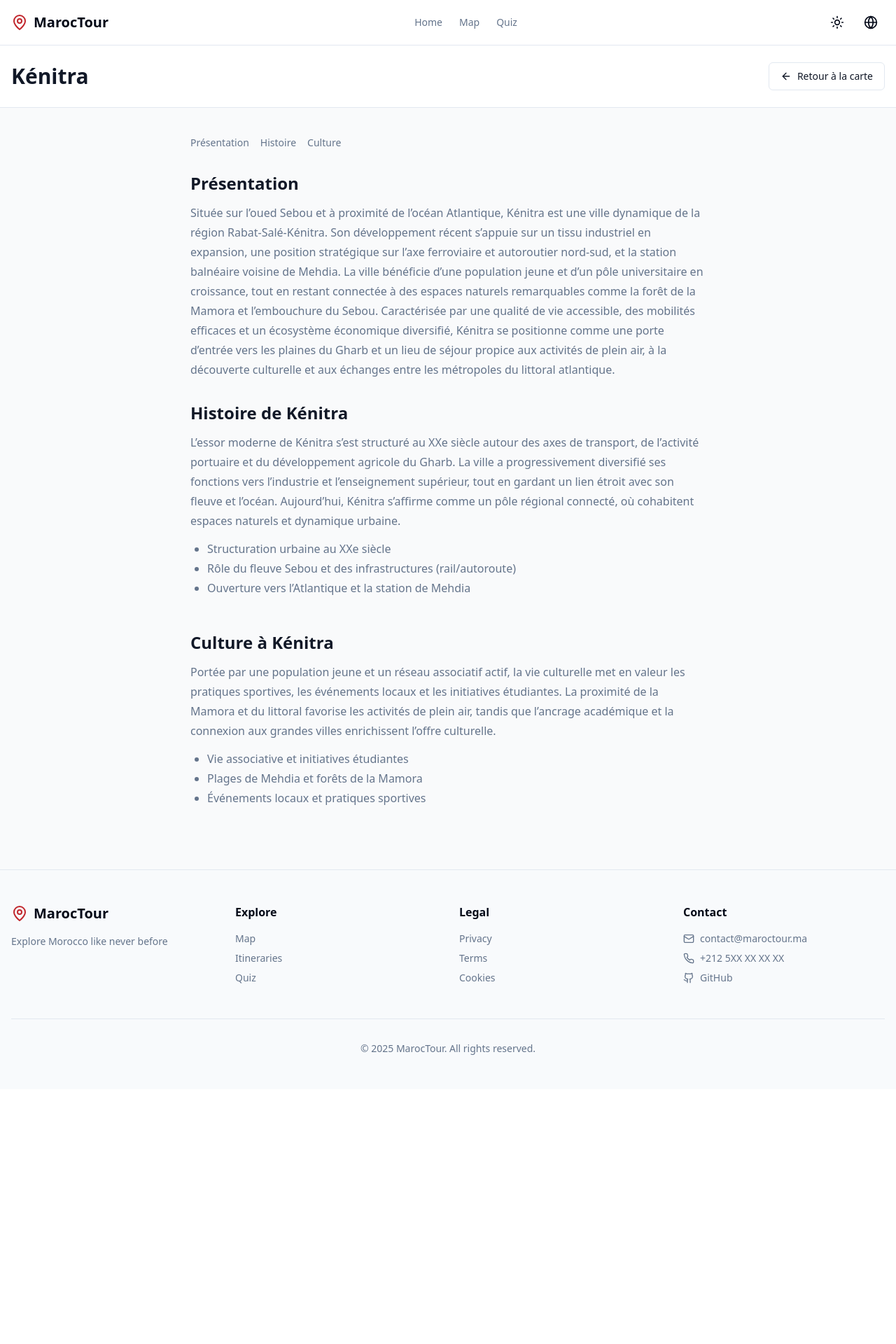
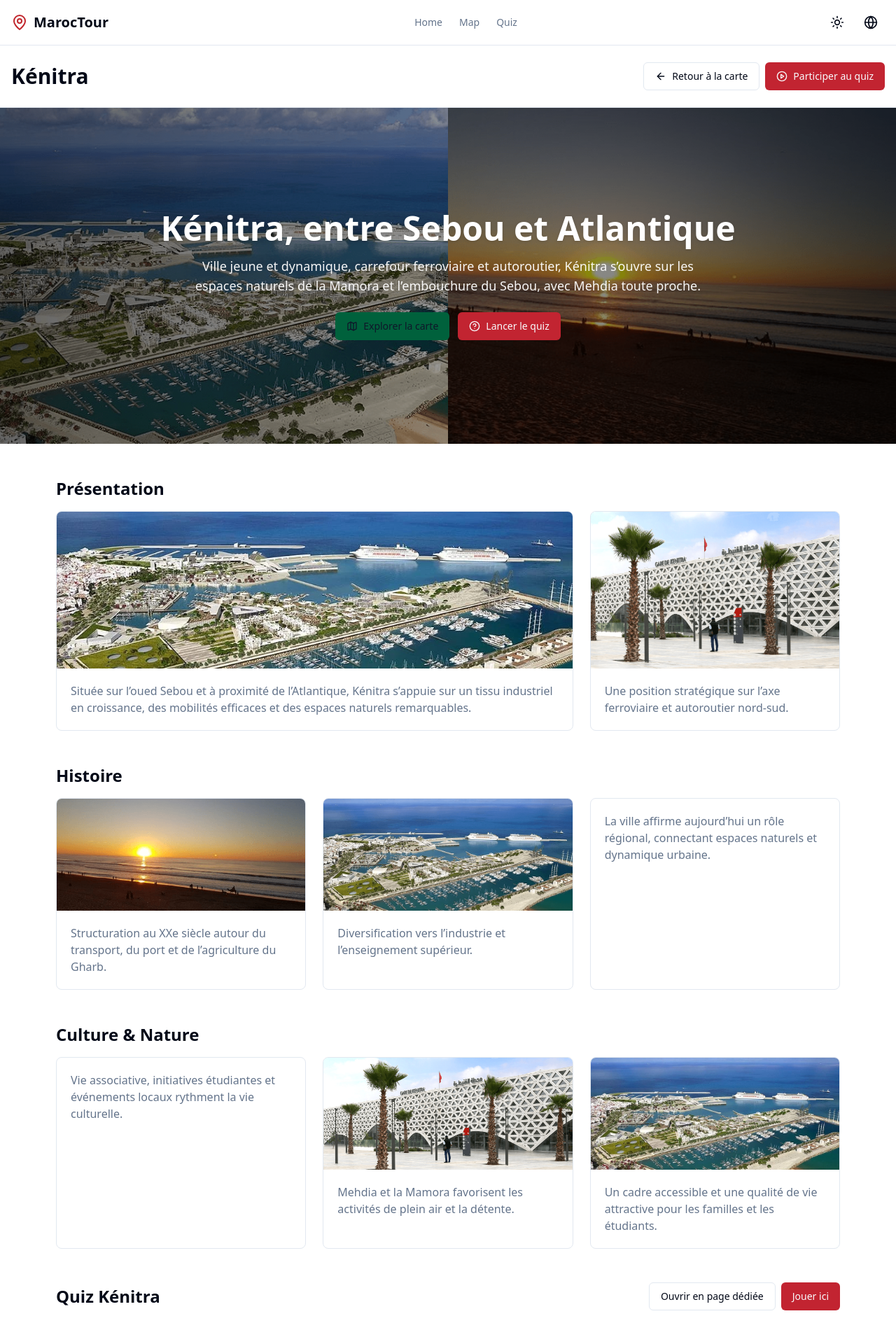
Before and after one commit to amn-sdk/MarocTour, a Next.js app in the folder apps/web/: page /en/city/kenitra in a window 1280 px wide. Shown: the top 1920 px of the page at 70% size. Before the commit the page ends 1556 px from the top, so only its background shows below. Built offline with nearby package versions, Linux system fonts and the light colour scheme.

Commit message:
feat(city/kenitra): refonte UI (hero + sections illustrÃ©es) et intÃ©gration du quiz jouable depuis la page

```diff
--- a/apps/web/app/[locale]/city/kenitra/kenitra-client.tsx
+++ b/apps/web/app/[locale]/city/kenitra/kenitra-client.tsx
@@ -2,76 +2,229 @@
 'use client';
 
 import Link from 'next/link';
+import { useState } from 'react';
 import { Button } from '@/components/ui/button';
-import { ArrowLeft } from 'lucide-react';
+import { ArrowLeft, PlayCircle, Map, HelpCircle } from 'lucide-react';
+import { Quiz } from '@/components/quiz/quiz';
+import { kenitraQuestions } from '@/data/quizzes/kenitra';
+import { QuizLeaderboard } from '@/components/quiz/quiz-leaderboard';
 
 export default function KenitraPageClient() {
+  const [showQuiz, setShowQuiz] = useState(false);
+  const [currentScore, setCurrentScore] = useState<any>(undefined);
+
   return (
-    <div className="min-h-screen bg-gray-50">
-      <header className="bg-white border-b text-gray-900">
+    <div className="min-h-screen bg-background text-foreground">
+      <header className="bg-card border-b">
         <div className="container mx-auto px-4 py-6 flex items-center justify-between">
           <h1 className="text-3xl font-bold">Kénitra</h1>
+          <div className="flex gap-2">
             <Link href="/map">
               <Button variant="outline">
                 <ArrowLeft className="h-4 w-4 mr-2" />
                 Retour à la carte
               </Button>
             </Link>
+            <Link href="#quiz">
+              <Button>
+                <PlayCircle className="h-4 w-4 mr-2" />
+                Participer au quiz
+              </Button>
+            </Link>
+          </div>
         </div>
       </header>
 
-      <main className="container mx-auto px-4 py-10 max-w-3xl text-gray-900">
-        <nav aria-label="Navigation interne" className="mb-8 flex gap-4 text-sm text-muted-foreground">
-          <a href="#presentation" className="hover:underline">Présentation</a>
-          <a href="#histoire" className="hover:underline">Histoire</a>
-          <a href="#culture" className="hover:underline">Culture</a>
-        </nav>
-
-        <section id="presentation" aria-labelledby="presentation-title" className="mb-8">
-          <h2 id="presentation-title" className="text-2xl font-semibold mb-3">Présentation</h2>
-          <p className="text-base leading-7 text-muted-foreground">
-            Située sur l’oued Sebou et à proximité de l’océan Atlantique, Kénitra est une ville dynamique
-            de la région Rabat‑Salé‑Kénitra. Son développement récent s’appuie sur un tissu industriel
-            en expansion, une position stratégique sur l’axe ferroviaire et autoroutier nord‑sud, et la
-            station balnéaire voisine de Mehdia. La ville bénéficie d’une population jeune et d’un pôle
-            universitaire en croissance, tout en restant connectée à des espaces naturels remarquables
-            comme la forêt de la Mamora et l’embouchure du Sebou. Caractérisée par une qualité de vie
-            accessible, des mobilités efficaces et un écosystème économique diversifié, Kénitra se
-            positionne comme une porte d’entrée vers les plaines du Gharb et un lieu de séjour propice
-            aux activités de plein air, à la découverte culturelle et aux échanges entre les métropoles
-            du littoral atlantique.
+      {/* Hero visuel */}
+      <section className="relative h-[60vh] flex items-center justify-center overflow-hidden">
+        <div className="absolute inset-0 z-0">
+          <div
+            className="absolute top-0 left-0 w-1/2 h-full"
+            style={{
+              backgroundImage: 'url(/images/cities/kenitra/hero.png)',
+              backgroundSize: 'cover',
+              backgroundPosition: 'center',
+              backgroundRepeat: 'no-repeat',
+            }}
+          />
+          <div
+            className="absolute top-0 right-0 w-1/2 h-full"
+            style={{
+              backgroundImage: 'url(/images/cities/kenitra/mehdi_couche_soleil.png)',
+              backgroundSize: 'cover',
+              backgroundPosition: 'center',
+              backgroundRepeat: 'no-repeat',
+            }}
+          />
+          <div className="absolute inset-0 bg-gradient-to-r from-black/60 via-black/40 to-black/60" />
+        </div>
+        <div className="relative z-10 text-center text-white px-6">
+          <h2 className="text-4xl md:text-5xl font-extrabold mb-4 drop-shadow">Kénitra, entre Sebou et Atlantique</h2>
+          <p className="max-w-3xl mx-auto text-base md:text-lg opacity-95">
+            Ville jeune et dynamique, carrefour ferroviaire et autoroutier, Kénitra s’ouvre sur les espaces
+            naturels de la Mamora et l’embouchure du Sebou, avec Mehdia toute proche.
           </p>
+          <div className="mt-6 flex items-center justify-center gap-3">
+            <Link href="/map">
+              <Button variant="secondary" className="gap-2">
+                <Map className="h-4 w-4" />
+                Explorer la carte
+              </Button>
+            </Link>
+            <Link href="#quiz">
+              <Button className="gap-2">
+                <HelpCircle className="h-4 w-4" />
+                Lancer le quiz
+              </Button>
+            </Link>
+          </div>
+        </div>
       </section>
 
-        <section id="histoire" aria-labelledby="histoire-title" className="mb-12">
-          <h2 id="histoire-title" className="text-2xl font-semibold mb-3">Histoire de Kénitra</h2>
-          <p className="text-base leading-7 text-muted-foreground mb-3">
-            L’essor moderne de Kénitra s’est structuré au XXe siècle autour des axes de transport,
-            de l’activité portuaire et du développement agricole du Gharb. La ville a progressivement
-            diversifié ses fonctions vers l’industrie et l’enseignement supérieur, tout en gardant
-            un lien étroit avec son fleuve et l’océan. Aujourd’hui, Kénitra s’affirme comme un pôle
-            régional connecté, où cohabitent espaces naturels et dynamique urbaine.
-          </p>
-          <ul className="list-disc pl-6 text-base leading-7 text-muted-foreground">
-            <li>Structuration urbaine au XXe siècle</li>
-            <li>Rôle du fleuve Sebou et des infrastructures (rail/autoroute)</li>
-            <li>Ouverture vers l’Atlantique et la station de Mehdia</li>
-          </ul>
+      <main className="container mx-auto px-4 py-12 max-w-6xl">
+        {/* Sections illustrées */}
+        <section id="presentation" className="mb-12">
+          <h3 className="text-2xl font-semibold mb-4">Présentation</h3>
+          <div className="grid grid-cols-1 md:grid-cols-3 gap-6">
+            <div className="col-span-2 rounded-lg overflow-hidden border bg-card">
+              <div
+                className="h-56 w-full"
+                style={{
+                  backgroundImage: 'url(/images/cities/kenitra.jpg)',
+                  backgroundSize: 'cover',
+                  backgroundPosition: 'center',
+                }}
+              />
+              <div className="p-5 text-muted-foreground">
+                Située sur l’oued Sebou et à proximité de l’Atlantique, Kénitra s’appuie sur un tissu
+                industriel en croissance, des mobilités efficaces et des espaces naturels remarquables.
+              </div>
+            </div>
+            <div className="rounded-lg overflow-hidden border bg-card">
+              <div
+                className="h-56 w-full"
+                style={{
+                  backgroundImage: 'url(/images/cities/kenitra/kenitra_gare.png)',
+                  backgroundSize: 'cover',
+                  backgroundPosition: 'center',
+                }}
+              />
+              <div className="p-5 text-muted-foreground">
+                Une position stratégique sur l’axe ferroviaire et autoroutier nord‑sud.
+              </div>
+            </div>
+          </div>
         </section>
 
-        <section id="culture" aria-labelledby="culture-title" className="mb-12">
-          <h2 id="culture-title" className="text-2xl font-semibold mb-3">Culture à Kénitra</h2>
-          <p className="text-base leading-7 text-muted-foreground mb-3">
-            Portée par une population jeune et un réseau associatif actif, la vie culturelle met en
-            valeur les pratiques sportives, les événements locaux et les initiatives étudiantes. La
-            proximité de la Mamora et du littoral favorise les activités de plein air, tandis que
-            l’ancrage académique et la connexion aux grandes villes enrichissent l’offre culturelle.
-          </p>
-          <ul className="list-disc pl-6 text-base leading-7 text-muted-foreground">
-            <li>Vie associative et initiatives étudiantes</li>
-            <li>Plages de Mehdia et forêts de la Mamora</li>
-            <li>Événements locaux et pratiques sportives</li>
-          </ul>
+        <section id="histoire" className="mb-12">
+          <h3 className="text-2xl font-semibold mb-4">Histoire</h3>
+          <div className="grid grid-cols-1 md:grid-cols-3 gap-6">
+            <div className="rounded-lg overflow-hidden border bg-card">
+              <div
+                className="h-40 w-full"
+                style={{
+                  backgroundImage: 'url(/images/cities/kenitra/mehdi_couche_soleil.png)',
+                  backgroundSize: 'cover',
+                  backgroundPosition: 'center',
+                }}
+              />
+              <div className="p-5 text-muted-foreground">
+                Structuration au XXe siècle autour du transport, du port et de l’agriculture du Gharb.
+              </div>
+            </div>
+            <div className="rounded-lg overflow-hidden border bg-card">
+              <div
+                className="h-40 w-full"
+                style={{
+                  backgroundImage: 'url(/images/cities/kenitra/hero.png)',
+                  backgroundSize: 'cover',
+                  backgroundPosition: 'center',
+                }}
+              />
+              <div className="p-5 text-muted-foreground">
+                Diversification vers l’industrie et l’enseignement supérieur.
+              </div>
+            </div>
+            <div className="rounded-lg overflow-hidden border bg-card">
+              <div className="p-5 text-muted-foreground">
+                La ville affirme aujourd’hui un rôle régional, connectant espaces naturels et dynamique urbaine.
+              </div>
+            </div>
+          </div>
+        </section>
+
+        <section id="culture" className="mb-12">
+          <h3 className="text-2xl font-semibold mb-4">Culture & Nature</h3>
+          <div className="grid grid-cols-1 md:grid-cols-3 gap-6">
+            <div className="rounded-lg overflow-hidden border bg-card">
+              <div className="p-5 text-muted-foreground">
+                Vie associative, initiatives étudiantes et événements locaux rythment la vie culturelle.
+              </div>
+            </div>
+            <div className="rounded-lg overflow-hidden border bg-card">
+              <div
+                className="h-40 w-full"
+                style={{
+                  backgroundImage: 'url(/images/cities/kenitra/kenitra_gare.png)',
+                  backgroundSize: 'cover',
+                  backgroundPosition: 'center',
+                }}
+              />
+              <div className="p-5 text-muted-foreground">
+                Mehdia et la Mamora favorisent les activités de plein air et la détente.
+              </div>
+            </div>
+            <div className="rounded-lg overflow-hidden border bg-card">
+              <div
+                className="h-40 w-full"
+                style={{
+                  backgroundImage: 'url(/images/cities/kenitra.jpg)',
+                  backgroundSize: 'cover',
+                  backgroundPosition: 'center',
+                }}
+              />
+              <div className="p-5 text-muted-foreground">
+                Un cadre accessible et une qualité de vie attractive pour les familles et les étudiants.
+              </div>
+            </div>
+          </div>
+        </section>
+
+        {/* Quiz embarqué */}
+        <section id="quiz" className="mb-16">
+          <div className="flex items-center justify-between mb-4">
+            <h3 className="text-2xl font-semibold">Quiz Kénitra</h3>
+            <div className="flex gap-2">
+              <Link href="/quiz/kenitra">
+                <Button variant="outline">Ouvrir en page dédiée</Button>
+              </Link>
+              <Button onClick={() => setShowQuiz((v) => !v)}>
+                {showQuiz ? 'Masquer' : 'Jouer ici'}
+              </Button>
+            </div>
+          </div>
+          {showQuiz && (
+            <div className="max-w-3xl">
+              <Quiz
+                questions={kenitraQuestions}
+                title="Quiz Kénitra"
+                onQuizComplete={(score, total, time, player) => {
+                  const percentage = Math.round((score / total) * 100);
+                  setCurrentScore({
+                    id: `${Date.now()}`,
+                    playerName: player,
+                    score,
+                    totalQuestions: total,
+                    percentage,
+                    completedAt: new Date().toISOString(),
+                    city: 'Kénitra',
+                    timeSpent: time,
+                  });
+                }}
+              />
+              <QuizLeaderboard currentScore={currentScore} city="Kénitra" storageKey="quiz-scores-kenitra" />
+            </div>
+          )}
         </section>
       </main>
     </div>
```
Lines whose indentation alone changed are shown as unchanged.
